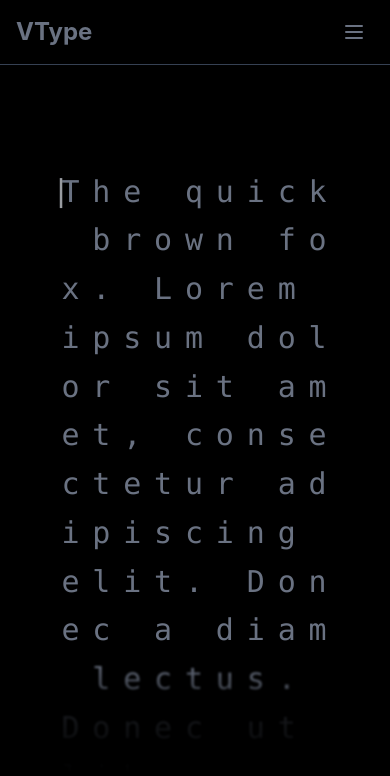
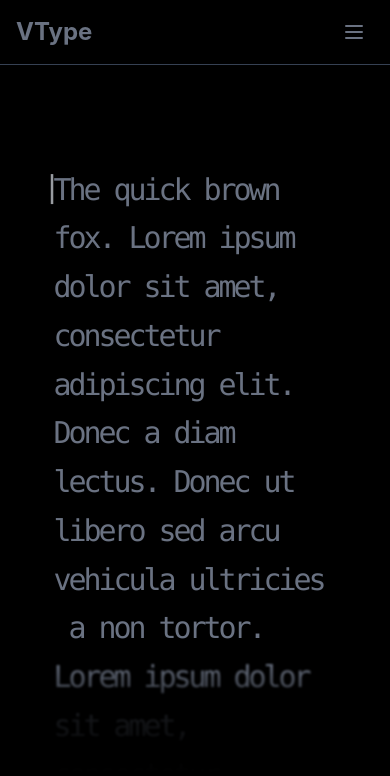
Before and after one commit to EXPRT-CODER/VType, a React (Vite) app: page / in a window 390 px wide. Shown: the top 776 px of the page. Built offline with nearby package versions, Linux system fonts and the light colour scheme; the HTML template or start-up script is replaced by a standard one.

Commit message:
first commit

```diff
--- a/src/components/HeroV2.jsx
+++ b/src/components/HeroV2.jsx
@@ -8,6 +8,48 @@ const HeroV2 = () => {
     const [typed, setTyped] = useState("");
 
     const inputRef = useRef(null);
+    const scrollRef = useRef(null);
+    const caretRef = useRef(null);
+
+    const textSegments = [];
+    let charIndex = 0;
+
+    text.split(/(\s+)/).forEach((segment) => {
+        const isSpace = /^\s+$/.test(segment);
+
+        textSegments.push({
+            isSpace,
+            chars: segment.split("").map((char) => {
+                const index = charIndex++;
+                let color = "text-gray-500";
+
+                if (index < typed.length) {
+                    color = typed[index] === char ? "text-white" : "text-red-500";
+
+                    if (typed[index] !== char && char === " ") {
+                        color = "bg-gray-500 rounded-sm";
+                    }
+                }
+
+                const finalChar = char === " " ? "\u00A0" : char;
+
+                return (
+                    <span
+                        key={index}
+                        ref={index === typed.length ? caretRef : null}
+                        className={`${color} relative inline-flex h-[1.35em] w-[0.5em] sm:w-[0.6em] items-center justify-center align-middle leading-none tracking-normal`}
+                    >
+                        {finalChar}
+                        {index === typed.length && (
+                            <span className="absolute -left-3 top-4.5 -translate-y-1/2 animate-pulse text-gray-300">
+                                |
+                            </span>
+                        )}
+                    </span>
+                );
+            }),
+        });
+    });
 
     useEffect(() => {
 
@@ -27,6 +69,27 @@ const HeroV2 = () => {
         };
 
     }, []);
+
+    useEffect(() => {
+        if (!scrollRef.current || !caretRef.current) return;
+
+        const scrollElement = scrollRef.current;
+        const caretElement = caretRef.current;
+        const blurAreaHeight = 112; // same as h-28
+
+        const caretTop = caretElement.offsetTop;
+        const caretBottom = caretTop + caretElement.offsetHeight;
+        const visibleTop = scrollElement.scrollTop;
+        const visibleBottom = visibleTop + scrollElement.clientHeight;
+        const thresholdBottom = visibleBottom - blurAreaHeight;
+
+        if (caretBottom > thresholdBottom) {
+            const targetScrollTop = Math.max(0, caretBottom - scrollElement.clientHeight + blurAreaHeight + 8);
+            scrollElement.scrollTo({ top: targetScrollTop, behavior: 'smooth' });
+        } else if (caretTop < visibleTop) {
+            scrollElement.scrollTo({ top: caretTop, behavior: 'smooth' });
+        }
+    }, [typed]);
 
     return (
 
@@ -48,43 +111,19 @@ const HeroV2 = () => {
                     className='absolute inset-0 opacity-0 caret-transparent text-transparent outline-none'
                 />
 
-                <div className='no-scrollbar h-full overflow-y-scroll p-4 font-mono text-3xl leading-relaxed'>
+                <div
+                    ref={scrollRef}
+                    className='no-scrollbar h-full overflow-y-scroll p-4 font-mono text-3xl leading-relaxed'
+                >
                     {/* Text */}
-                    {text.split("").map((char, index) => {
-
-                        let color = "text-gray-500";
-
-                        if (index < typed.length) {
-
-                            color = typed[index] === char
-                                    ?  "text-white"
-                                    :  "text-red-500" ;
-
-                            if(typed[index] !== char && char === ' '){
-                                    color = 'bg-gray-500 rounded-sm';
-                            }
-                        }
-                        const finalChar = char === ' ' ? '\u00A0' : char ;
-
-                        return (
-
-                            <span
-                                key={index}
-                                className={`${color} relative inline-flex h-[1.25em] w-[1.03em] items-center justify-center align-middle leading-none tracking-normal`}
-                            >
-
-                                {finalChar}
-
-                                {/* Fake Caret */}
-                                {index === typed.length && (
-                                    <span className='absolute -left-0.75 top-4.5 -translate-y-1/2 animate-pulse text-gray-300'>
-                                        |
-                                    </span>
-                                )}
-
-                            </span>
-                        );
-                    })}
+                    {textSegments.map((segment, segmentIndex) => (
+                        <span
+                            key={segmentIndex}
+                            className={segment.isSpace ? 'inline-flex whitespace-pre' : 'inline-flex flex-nowrap'}
+                        >
+                            {segment.chars}
+                        </span>
+                    ))}
                 </div>
 
                 <div className='pointer-events-none absolute bottom-0 left-0 right-0 h-28 bg-linear-to-t from-black via-black/80 to-transparent backdrop-blur-[1px]' />
```
